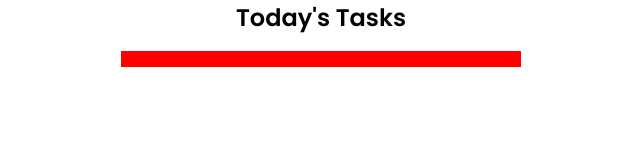
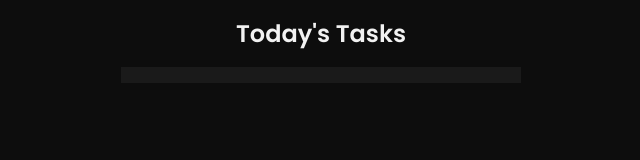
Before and after one commit to OJailson17/notion-tasks-extension, a website built with Vite: page index.html in a window 1280 px wide. Shown: the whole page, without its empty margins (319-959 px from the left). Built offline with nearby package versions, Linux system fonts and the light colour scheme.

Commit message:
style: add scrollbar to task list

```diff
--- a/src/styles/main.css
+++ b/src/styles/main.css
@@ -7,6 +7,12 @@
 }
 
 body {
+	background-color: #0d0d0d;
+	color: #f2f2f2;
 	text-align: center;
 	font-family: 'Poppins', sans-serif;
 }
+
+#app h2 {
+	margin-top: 1rem;
+}
--- a/src/styles/tasks.css
+++ b/src/styles/tasks.css
@@ -1,34 +1,54 @@
 .tasks-container {
 	width: 25rem;
+	max-height: 20rem;
 	margin: 0 auto;
 	margin-top: 1rem;
 	padding: 0.5rem;
+
+	overflow-y: auto;
 
 	display: flex;
 	flex-direction: column;
 	align-items: center;
 	justify-content: center;
 
-	background-color: red;
+	background-color: #1a1a1a;
 	font-weight: 600;
+}
+
+.tasks-container::-webkit-scrollbar {
+	width: 0.2rem;
+}
+
+.tasks-container::-webkit-scrollbar-track {
+	box-shadow: inset 0 0 6px rgba(0, 0, 0, 0.3);
+}
+
+.tasks-container::-webkit-scrollbar-thumb {
+	background-color: darkgrey;
+	outline: 1px solid slategrey;
 }
 
 .tasks-container .task {
 	width: 90%;
 	min-height: 2.5rem;
-	padding: 0.3rem;
+	padding: 0.5rem;
 
 	display: flex;
 	align-items: center;
 	gap: 0.5rem;
 
-	background-color: yellow;
+	background-color: #262626;
 	border-radius: 5px;
 	font-size: 0.875rem;
 	font-weight: 400;
 	word-break: break-all;
 }
 
+.tasks-container > .task {
+	margin-top: 5rem;
+}
+
 .task + .task {
 	margin-top: 1rem;
 }
```
